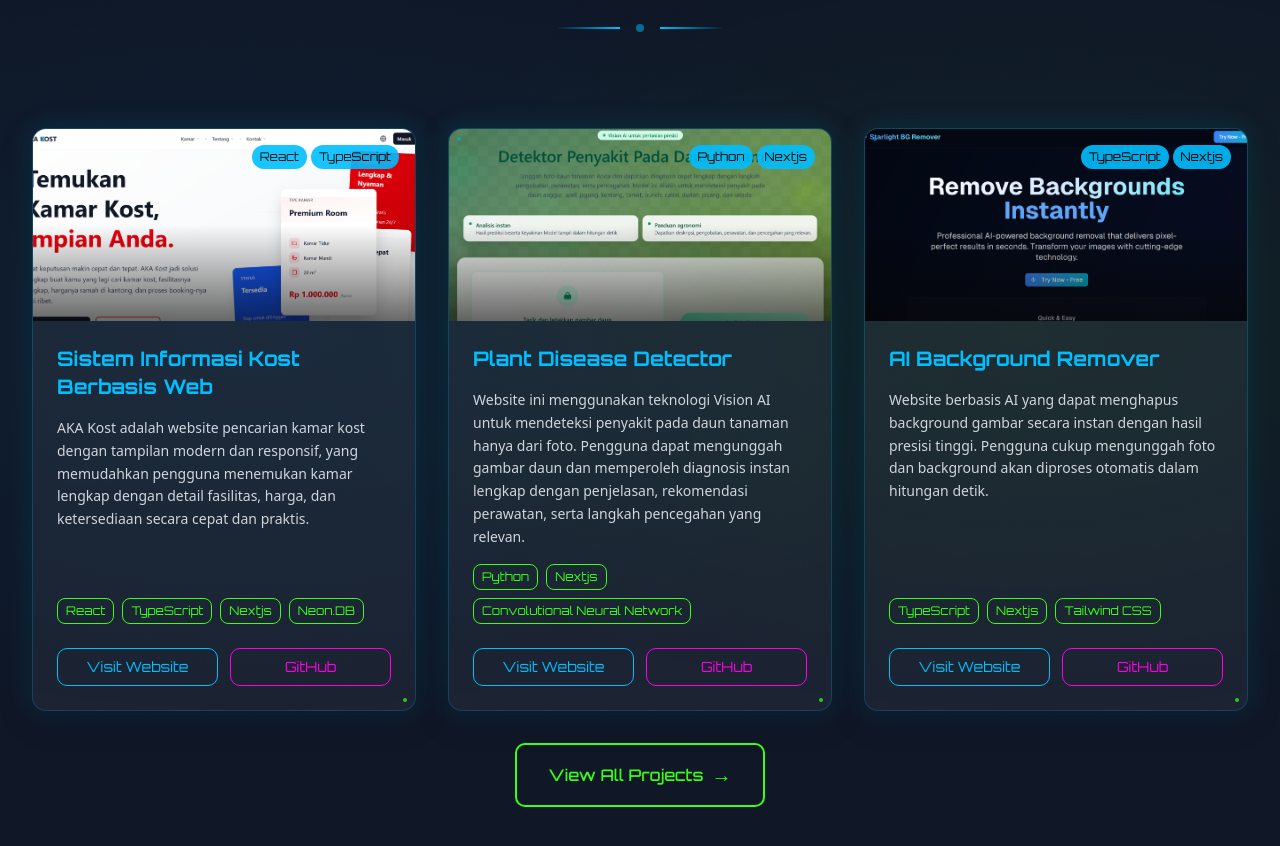
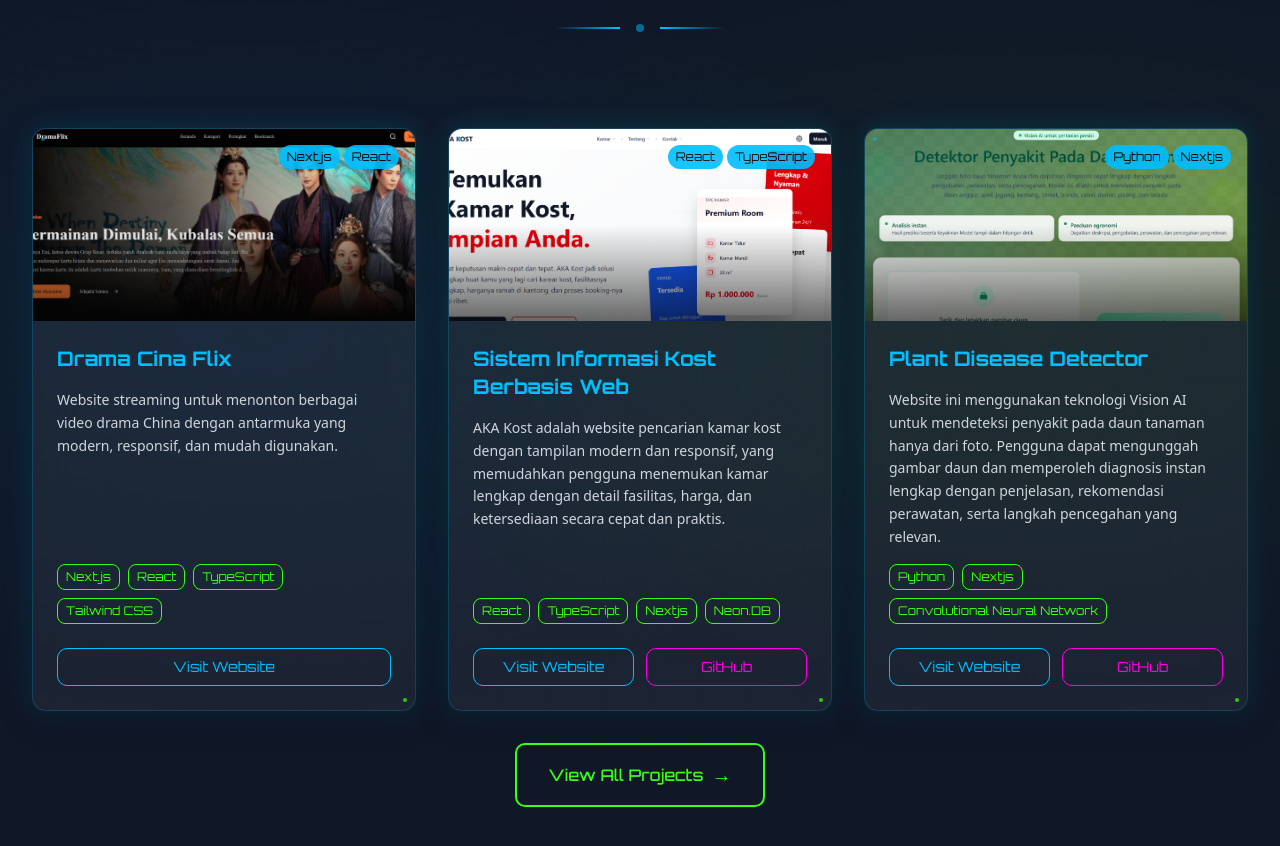
Before and after one commit to Gateofheaven07/portofolio, a Next.js app: page / in a window 1280 px wide. Shown: the part 1020-1866 px from the top of the page. Built offline with nearby package versions, Linux system fonts and the light colour scheme.

Commit message:
feat: add ProjectsSection component with interactive 3D cards and project data

```diff
--- a/components/projects-section.tsx
+++ b/components/projects-section.tsx
@@ -15,6 +15,14 @@ interface Project {
 }
 
 const projects: Project[] = [
+  {
+    id: 9,
+    title: "Drama Cina Flix",
+    description: "Website streaming untuk menonton berbagai video drama China dengan antarmuka yang modern, responsif, dan mudah digunakan.",
+    tech: ["Next.js", "React", "TypeScript", "Tailwind CSS"],
+    image: "/web_dracin.png",
+    demoUrl: "https://drama-cina-flix.vercel.app/",
+  },
   {
     id: 1,
     title: "Sistem Informasi Kost Berbasis Web",
```
Also changed, not shown: public/web_dracin.png (added).
